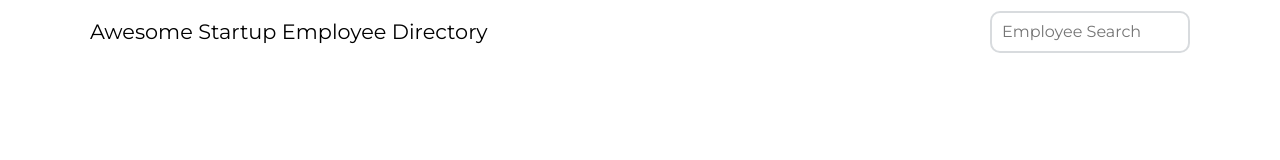
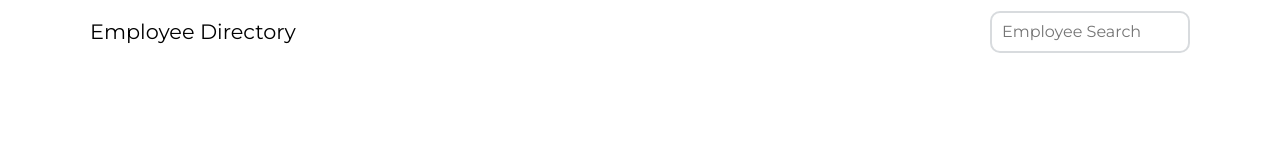
Before and after one commit to Pach-G/techdegree-project-8, a plain HTML site: page index.html in a window 1280 px wide. Drawn offline with Linux system fonts and the light colour scheme; no server answers.

Commit message:
change page title

```diff
--- a/index.html
+++ b/index.html
@@ -3,7 +3,7 @@
 <head>
   <meta http-equiv="Content-Type" content="text/html;charset=UTF-8">
   <meta name="viewport" content="width=device-width, initial-scale=1.0">
-  <title>"Awesome Startup Employee Directory"</title>
+  <title>"Startup Employee Directory"</title>
   <!--    favicon links-->
 
   <!--    font links (optional)-->
@@ -19,7 +19,7 @@
 <div class="grid-container">
 
   <header class="header-container">
-    <h1 class="tittle">Awesome Startup Employee Directory</h1>
+    <h1 class="tittle">Employee Directory</h1>
     <input id="search" type="text" placeholder="Employee Search">
   </header>
 
```
